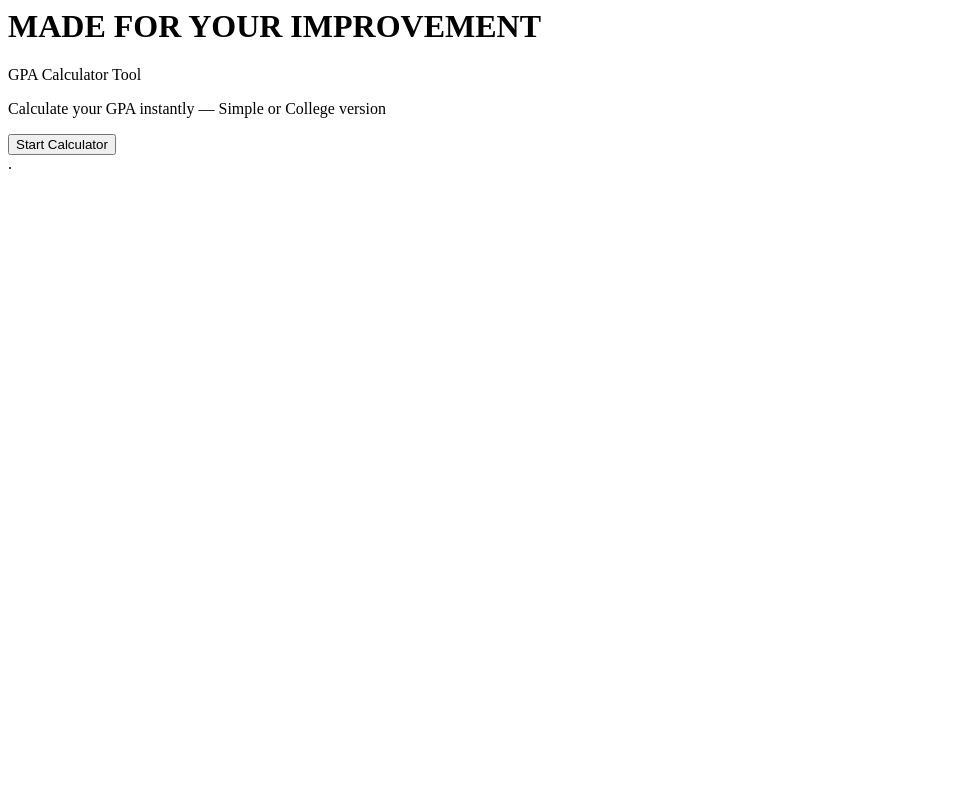
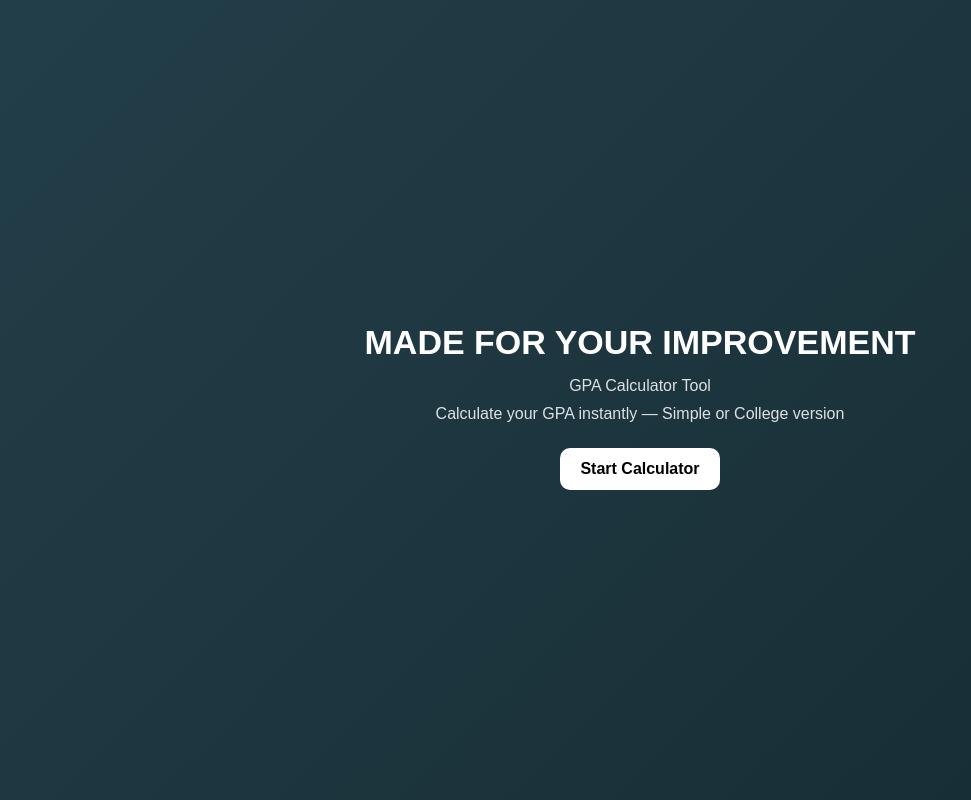
Before and after one commit to 18001285-commits/-angels_gpa_calculator, a plain HTML site: page index.html in a window 1280 px wide. Shown: the whole page, without its empty margins (0-971 px from the left). Drawn offline with Linux system fonts and the light colour scheme.

Commit message:
Update index.html

```diff
--- a/index.html
+++ b/index.html
@@ -82,6 +82,15 @@
       <p id="result"></p>
     </div>
 
-  </div>
+  <head>
+  <link rel="stylesheet" href="style.css">
+</head>
+
+<body>
+
+  <!-- your GPA code -->
+
+  <script src="script.js"></script>
+</body>
 
 </div>.
```
